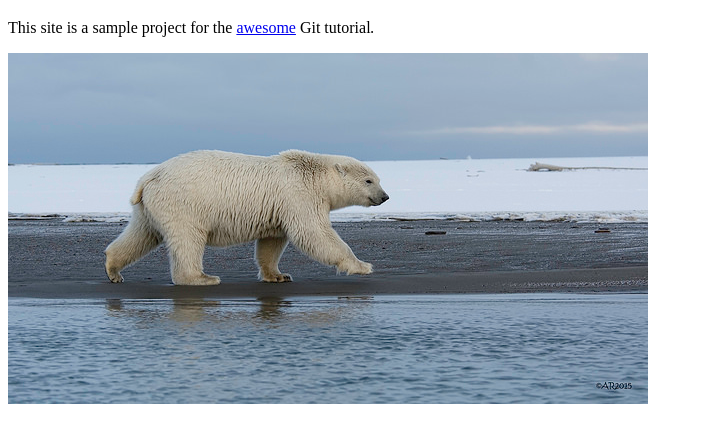
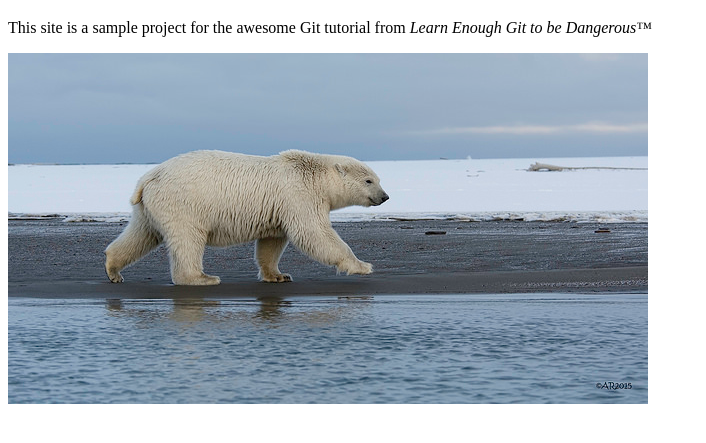
Before and after one commit to andrewro13inson/website, a plain HTML site: page about.html in a window 1280 px wide. Shown: the part 61-504 px from the top of the page, without its empty margins (0-706 px from the left). Drawn offline with Linux system fonts and the light colour scheme.

Commit message:
"Update text of about.html to include trademark"

```diff
--- a/about.html
+++ b/about.html
@@ -8,7 +8,7 @@
     <body>
         <h1>about us</h1>
         <p>
-	This site is a sample project for the <a href='https://www.learnenough.com/git-tutorial' <strong>awesome</a></strong> Git tutorial<em></learn Enough™ Git to Be Dangerous</em>.
+	This site is a sample project for the awesome Git tutorial from <em>Learn Enough Git to be Dangerous™  </em>
 	</p>
 	<img src= "images/polar_bear.jpg" >
     </body>
```
Also changed, not shown: index.html (+1 -0 lines).
